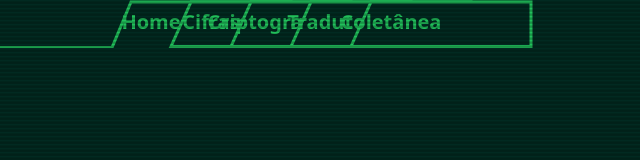
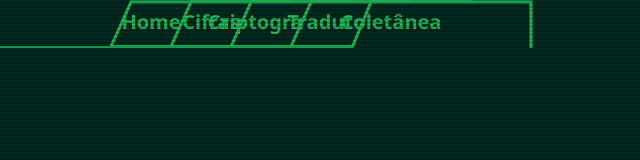
Before and after one commit to italoweb99/enigma-do-medo-cifra, a React (Vite) app: page /coletanea in a window 1280 px wide. Shown: the top 160 px of the page, without its empty margins (289-929 px from the left). Built offline with nearby package versions, Linux system fonts and the light colour scheme.

Commit message:
mais mudanças

```diff
--- a/src/pages/Coletanea.tsx
+++ b/src/pages/Coletanea.tsx
@@ -4,7 +4,7 @@ const Coletanea = () =>{
 return(
     <ScanlinesOverlay animado={true}>
     <div className="flex justify-center items-center h-screen w-screen bg-emerald-950">
-        <Header index={1} height={12} className="bg-emerald-950 z-10 fixed top-0 left-0 w-full" />
+        <Header index={5} height={12} className="bg-emerald-950 z-10 fixed top-0 left-0 w-full" />
         <p className="text-green-500 text-6xl">Em Breve...</p>
     </div>
     </ScanlinesOverlay>
```
